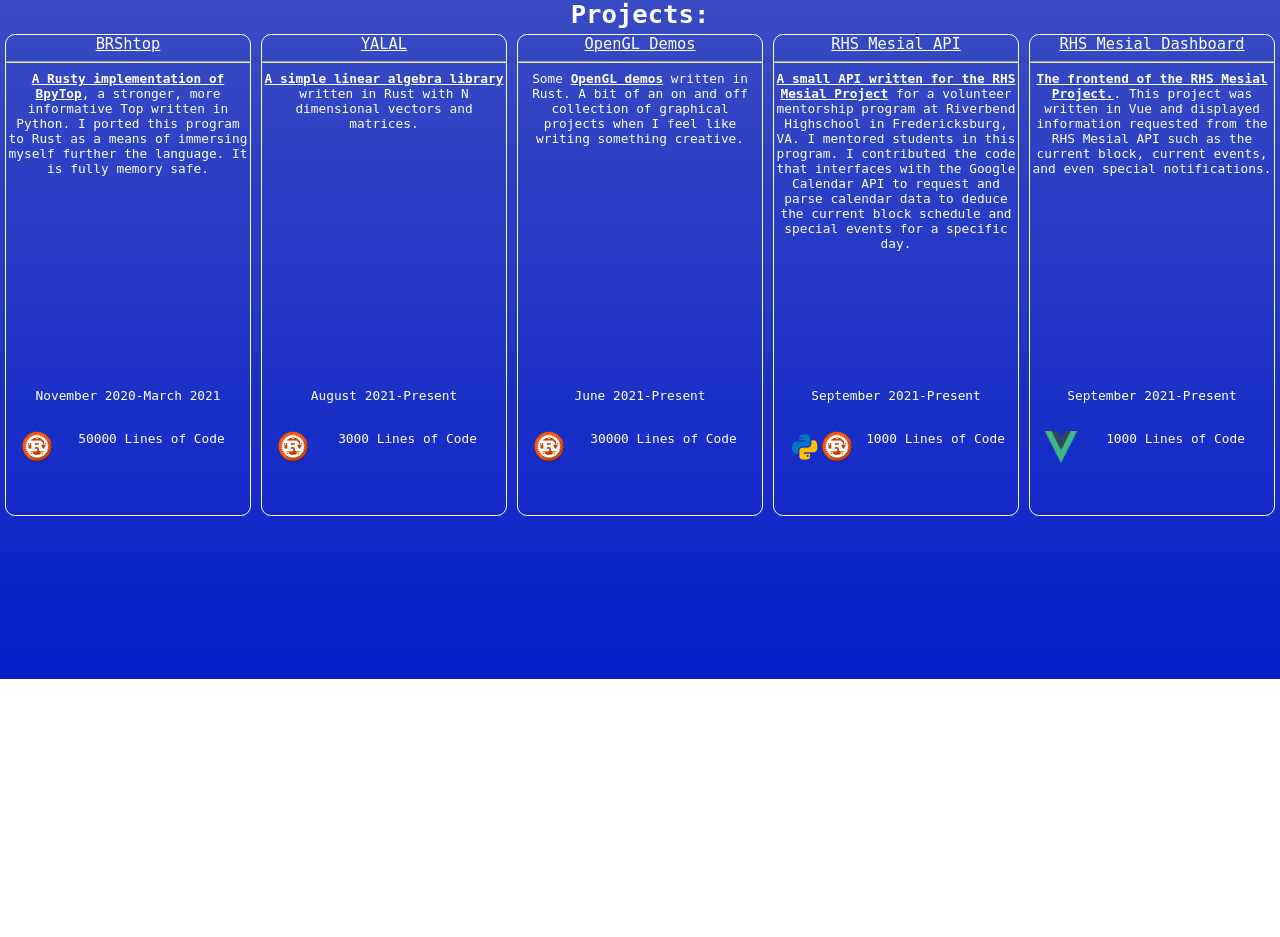
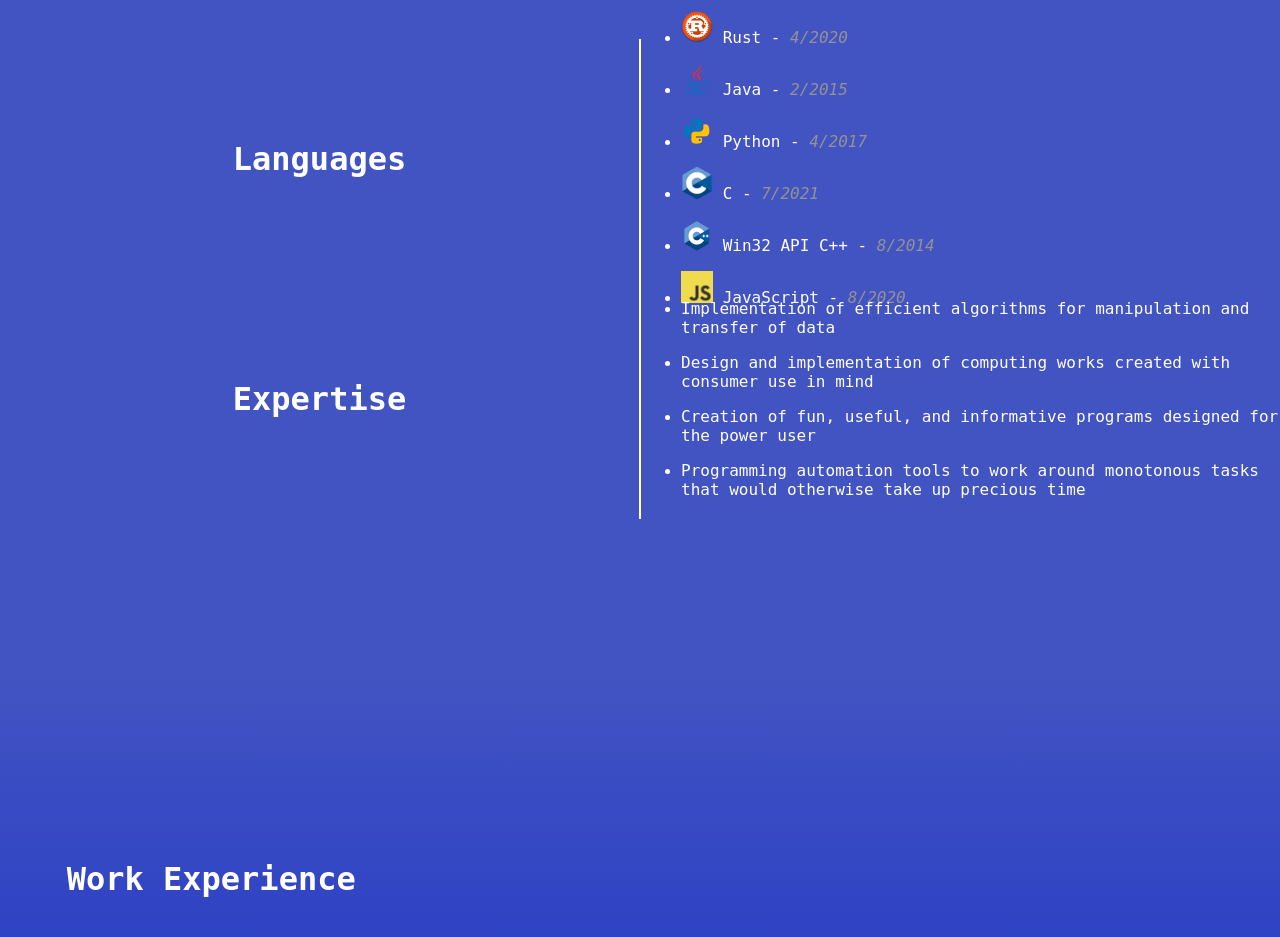
Before and after one commit to StappsWorld/stappsworld.com, a Vue app in the folder resume/: page / in a window 1280 px wide. Shown: the part 1721-2658 px from the top of the page. Before the commit the page ends 2400 px from the top, so only its background shows below. Built offline with nearby package versions, Linux system fonts and the light colour scheme.

Commit message:
Began work on work experience

```diff
--- a/resume/src/App.vue
+++ b/resume/src/App.vue
@@ -5,8 +5,17 @@
   <transition name="about_me_card" appear>
     <about_me></about_me>
   </transition>
+  <transition name="expertise_card" appear>
+    <expertise></expertise>
+  </transition>
+  <transition name="past_employment_card" appear>
+    <past_employment></past_employment>
+  </transition>
   <transition name="projects_card" appear>
     <projects></projects>
+  </transition>
+  <transition name="contact_me_card" appear>
+    <contact_me></contact_me>
   </transition>
 </template>
 
@@ -14,6 +23,9 @@
 import title_card from './components/title_card.vue'
 import about_me from './components/about_me.vue'
 import projects from './components/projects/projects.vue'
+import expertise from './components/expertise.vue'
+import past_employment from './components/past_employment/past_employment.vue'
+import contact_me from './components/contact_me.vue'
 
 import AOS from 'aos'
 import 'aos/dist/aos.css'
@@ -23,7 +35,10 @@ export default {
   components: {
     title_card,
     about_me,
-    projects
+    projects,
+    expertise,
+    past_employment,
+    contact_me,
   },
   setup() {
     AOS.init()
@@ -57,6 +72,14 @@ export default {
     transition: all var(--outer-transition-time) ease;
   }
 
+  .past_employment_card-enter-from {
+    opacity: 0;
+  }
+
+  .past_employment_card-enter-active {
+    transition: all var(--outer-transition-time) ease;
+  }
+
   .projects_card-enter-from {
     opacity: 0;
   }
--- /dev/null
+++ b/resume/src/components/contact_me.vue
@@ -0,0 +1,54 @@
+<template>
+  <div class="contact_me_section">
+    <div class="contact_me_empty"></div>
+    <transition name="contact_me_text" appear>
+        <div class="contact_me_box">
+            <div class="contact_me_content"></div>
+            <div class="contact_me_empty"></div>
+        </div>
+    </transition>
+    <!-- <div class="about_me_empty"></div> -->
+  </div>
+</template>
+
+<script>
+import AOS from "aos";
+import "aos/dist/aos.css";
+
+export default {
+  name: "contact_me",
+  setup: () => {
+    AOS.init();
+  },
+};
+</script>
+
+<style scoped>
+.contact_me_text-enter-from {
+  opacity: 0;
+}
+
+.contact_me_text-enter-active {
+  transition: all var(--main-transition-time) ease;
+}
+
+.contact_me_section {
+  background-color: var(--solid-background);
+  margin: 0px 0px 0px 0px;
+  height: 80vh;
+}
+
+.contact_me_empty {
+  height: 20vh;
+}
+
+h1 {
+  color: white;
+  font-family: "Monospace";
+}
+
+p {
+  color: white;
+  font-family: "Monospace";
+}
+</style>
--- /dev/null
+++ b/resume/src/components/expertise.vue
@@ -0,0 +1,204 @@
+<template>
+  <div class="expertise_section">
+    <div class="expertise_empty"></div>
+    <transition name="expertise_text" appear>
+      <div class="expertise_box">
+        <div class="language_box" data-aos="fade-up">
+          <div class="lhs">
+            <h1>Languages</h1>
+          </div>
+          <div class="rhs">
+            <ul>
+              <li>
+                <p>
+                  <img
+                    src="@/assets/language/rust_logo.png"
+                    alt="Rust"
+                    width="32"
+                    height="32"
+                  />
+                  Rust - <i class="text-muted">4/2020</i>
+                </p>
+              </li>
+              <li>
+                <p>
+                  <img
+                    src="@/assets/language/java_logo.png"
+                    alt="Java"
+                    width="32"
+                    height="32"
+                  />
+                  Java - <i class="text-muted">2/2015</i>
+                </p>
+              </li>
+              <li>
+                <p>
+                  <img
+                    src="@/assets/language/python_logo.png"
+                    alt="Python"
+                    width="32"
+                    height="32"
+                  />
+                  Python - <i class="text-muted">4/2017</i>
+                </p>
+              </li>
+              <li>
+                <p>
+                  <img
+                    src="@/assets/language/c_logo.png"
+                    width="32"
+                    height="32"
+                  />
+                  C - <i class="text-muted">7/2021</i>
+                </p>
+              </li>
+              <li>
+                <p>
+                  <img
+                    src="@/assets/language/cpp_logo.png"
+                    width="32"
+                    height="32"
+                  />
+                  Win32 API C++ - <i class="text-muted">8/2014</i>
+                </p>
+              </li>
+              <li>
+                <p>
+                  <img
+                    src="@/assets/language/js_logo.png"
+                    alt="JavaScript"
+                    width="32"
+                    height="32"
+                  />
+                  JavaScript - <i class="text-muted">8/2020</i>
+                </p>
+              </li>
+            </ul>
+          </div>
+        </div>
+        <div class="systems_box" data-aos="fade-up">
+          <div class="lhs">
+            <h1>Expertise</h1>
+          </div>
+          <div class="rhs">
+            <ul>
+              <li>
+                <p>
+                  Implementation of efficient algorithms for manipulation and transfer of data
+                </p>
+              </li>
+              <li>
+                <p>
+                  Design and implementation of computing works created with
+                  consumer use in mind
+                </p>
+              </li>
+              <li>
+                <p>
+                  Creation of fun, useful, and informative programs designed for
+                  the power user
+                </p>
+              </li>
+              <li>
+                <p>
+                  Programming automation tools to work around monotonous tasks that would otherwise
+                  take up precious time
+                </p>
+              </li>
+            </ul>
+          </div>
+        </div>
+        <div class="expertise_empty"></div>
+      </div>
+    </transition>
+    <!-- <div class="about_me_empty"></div> -->
+  </div>
+</template>
+
+<script>
+import AOS from "aos";
+import "aos/dist/aos.css";
+
+export default {
+  name: "expertise",
+  setup: () => {
+    AOS.init();
+  },
+};
+</script>
+
+<style scoped>
+.expertise_text-enter-from {
+  opacity: 0;
+}
+
+.expertise_text-enter-active {
+  transition: all var(--main-transition-time) ease;
+}
+
+.expertise_section {
+  background-color: var(--solid-background-soft);
+  margin: 0px 0px 0px 0px;
+  height: 100vh;
+}
+
+.expertise_empty {
+  height: 20vh;
+}
+
+.language_box {
+  display: inline-flex;
+  justify-content: center;
+  width: 100%;
+  height: 30vh;
+}
+
+.systems_box {
+  display: inline-flex;
+  justify-content: center;
+  width: 100%;
+  height: 30vh;
+}
+
+.lhs {
+  text-align: center;
+  border-right: 1px solid white;
+  width: 50vw;
+  display: flex;
+  align-items: center;
+  justify-content: center;
+}
+
+.lhs h1 {
+  margin: auto;
+}
+
+.rhs {
+  width: 50vw;
+  border-left: 1px solid white;
+  display:flex; align-items: center;
+}
+
+.rhs li {
+    margin-top: auto;
+}
+
+ul {
+  margin: 1rem, 0px, auto;
+  color: white;
+}
+
+h1 {
+  color: white;
+  font-family: "Monospace";
+}
+
+p {
+  color: white;
+  font-family: "Monospace";
+}
+
+.text-muted {
+  color: rgb(148, 147, 147);
+}
+</style>
--- /dev/null
+++ b/resume/src/components/past_employment/past_employment.vue
@@ -0,0 +1,82 @@
+<template>
+  <div class="past_employment_section">
+    <div class="past_employment_empty"></div>
+    <transition name="past_employment_text" appear>
+        <div class="past_employment_box">
+            <div class="past_employment_content">
+                <div class="work_experience content">
+                    <h1>Work Experience</h1>
+                    <div class="work_list_item"><p><a href="https://www.ubreakifix.com/">uBreakiFix</a></p> <p>May 2019 - July 2021</p></div>
+                </div>
+                <div class="education content">
+
+                </div>
+                <div class="honors content">
+
+                </div>
+            </div>
+            <div class="past_employment_empty"></div>
+        </div>
+    </transition>
+    <!-- <div class="about_me_empty"></div> -->
+  </div>
+</template>
+
+<script>
+import AOS from "aos";
+import "aos/dist/aos.css";
+
+export default {
+  name: "past_employment",
+  setup: () => {
+    AOS.init();
+  },
+};
+</script>
+
+<style scoped>
+.past_employment_text-enter-from {
+  opacity: 0;
+}
+
+.past_employment_text-enter-active {
+  transition: all var(--main-transition-time) ease;
+}
+
+.past_employment_section {
+  background-image: linear-gradient(
+    var(--solid-background-soft) 0%,
+    var(--solid-background) 100%
+  );
+  margin: 0px 0px 0px 0px;
+  height: 100vh;
+}
+
+.past_employment_empty {
+  height: 20vh;
+}
+
+.past_employment_content {
+    display:inline-flex;
+}
+
+.content {
+    text-align: center;
+    width: 33vw;
+}
+
+.work_list_item {
+    display: inline-flex;
+    justify-content: space-between;
+}
+
+h1 {
+  color: white;
+  font-family: "Monospace";
+}
+
+p {
+  color: white;
+  font-family: "Monospace";
+}
+</style>
--- a/resume/src/components/projects/projects.js
+++ b/resume/src/components/projects/projects.js
@@ -13,7 +13,7 @@ export const proj_arr = [
         name: "YALAL",
         url: "https://github.com/StappsWorld/YALAL",
         tools: ["rust"],
-        description: "<u><strong>A simple linear algebra library</strong></u> written in Rust with N dimensional vectors and matrices.",
+        description: "<u><strong>A simple linear algebra library</strong></u> written in Rust with N dimensional vectors and matrices. Included with the library is unit testing to verify the library is working correctly. This is my first real library, and its topic is one that I enjoy a lot.",
         loc: 3000,
         time_started: new Date('August 1, 2021 00:00:00'),
         time_ended: null,
@@ -39,7 +39,7 @@ export const proj_arr = [
     {
         name: "RHS Mesial Dashboard",
         url: "https://github.com/Riverbend-High-School/rhs-mesial-dashboard",
-        tools: ["vue"],
+        tools: ["vue", "html", "js"],
         description: "<u><strong>The frontend of the RHS Mesial Project.</u></strong>. This project was written in Vue and displayed information requested from the RHS Mesial API such as the current block, current events, and even special notifications.",
         loc: 1000,
         time_started: new Date('September 1, 2021 00:00:00'),
--- a/resume/src/components/projects/projects.vue
+++ b/resume/src/components/projects/projects.vue
@@ -1,10 +1,10 @@
 <template>
-  <div class="project_root">
+  <div class="projects_root">
     <div class="projects_empty_space"></div>
     <transition name="projects" appear>
       <div data-aos="fade-up" class="cards_with_title">
         <div style="width: 100%; text-align: center">
-          <h1>Projects:</h1>
+          <h1>Recent Projects:</h1>
         </div>
         <div class="project_cards">
           <div
@@ -48,7 +48,7 @@
         </div>
       </div>
     </transition>
-    <div class="projects_empty_space"></div>
+    <!-- <div class="projects_empty_space"></div> -->
   </div>
 </template>
 
@@ -81,11 +81,8 @@ export default {
   transition: all var(--main-transition-time) ease;
 }
 
-.project_root {
-  background-image: linear-gradient(
-    var(--solid-background-soft) 0%,
-    var(--solid-background) 100%
-  );
+.projects_root {
+  background-color: var(--solid-background);
   height: 100vh;
 }
 
```
Also changed, not shown: resume/src/assets/language/c_logo.png, resume/src/components/past_employment/past_employment.js (added), 1 other file (tests, documents, lock files or other folders).
